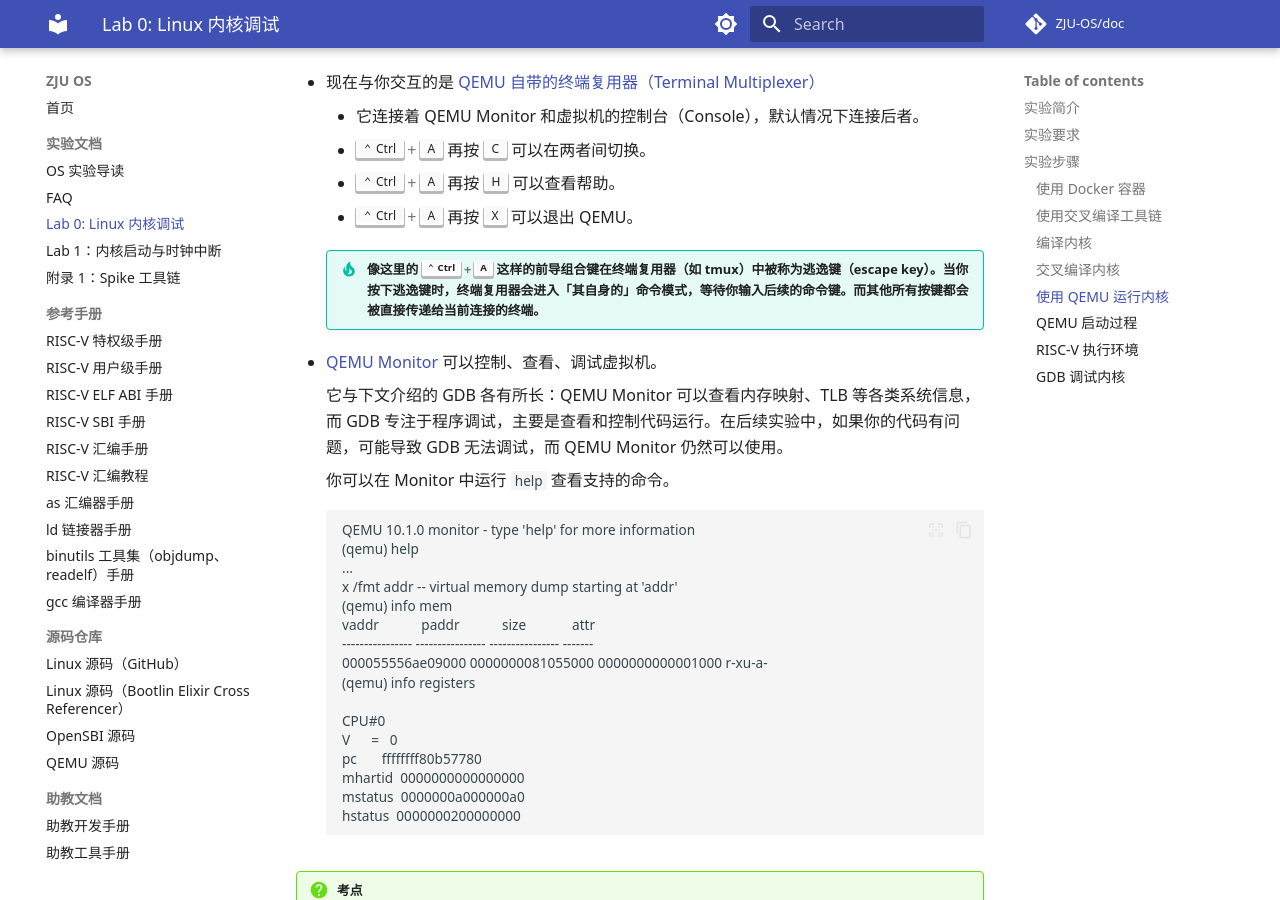
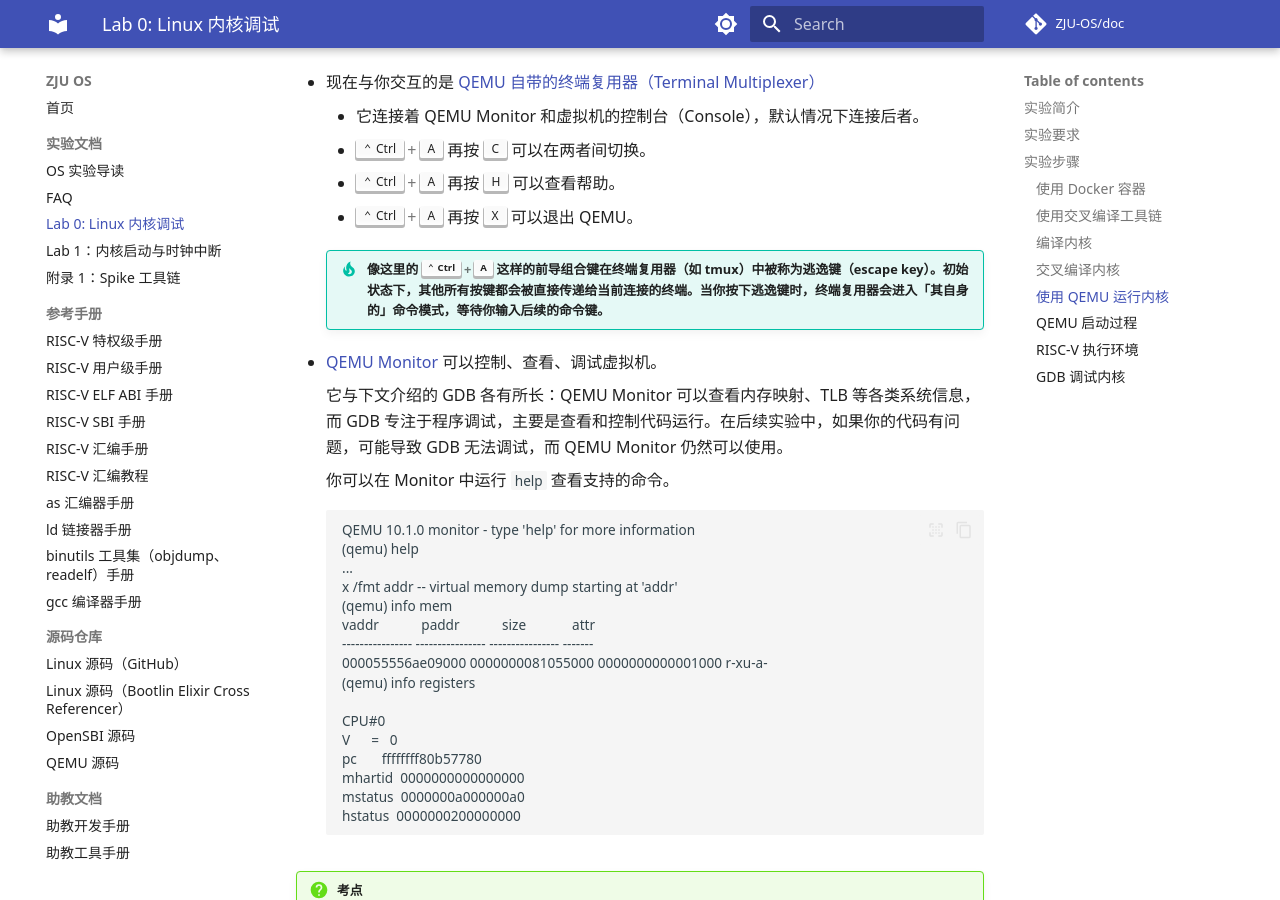
Before and after one commit to hharryz/zju-os-doc, an MkDocs documentation site: the page built from docs/lab0.md, in a window 1280 px wide and 900 px high, scrolled down 5232 px. Built offline with MkDocs 1.6.1 and Material for MkDocs 9.7.7, drawn with Linux system fonts in a browser that asks for light colours; comment, search, counter and statistics services are not loaded; part of the change alters nothing that is shown.

Commit message:
lab0: minor fix

```diff
--- a/docs/lab0.md
+++ b/docs/lab0.md
@@ -53,7 +53,7 @@
 
         如果没有弹窗，则 ++ctrl+shift+p++，输入 `reopen` 找到 `Dev Containers: Reopen in Container` 选项，选择它
 
-        !!! tips
+        !!! tip
 
             VSCode 是从当前打开的文件夹找 `.devcontainer` 的，所以请确保 VSCode 当前打开了实验仓库的根目录。
 
@@ -61,7 +61,7 @@
 
     - VSCode 将重载窗口，启动并连接到容器，自动完成插件安装等配置步骤
 
-        !!! tips
+        !!! tip
 
             实验镜像比较大（约 10G），你可以结合自己的网速评估一下需要的拉取时间，耐心等待。
 
@@ -236,7 +236,7 @@ index.html           100% |********************************|  2381  0:00:00 ETA
     - ++ctrl+a++ 再按 ++h++ 可以查看帮助。
     - ++ctrl+a++ 再按 ++x++ 可以退出 QEMU。
 
-    !!! tip "像这里的 ++ctrl+a++ 这样的前导组合键在终端复用器（如 tmux）中被称为逃逸键（escape key）。当你按下逃逸键时，终端复用器会进入「其自身的」命令模式，等待你输入后续的命令键。而其他所有按键都会被直接传递给当前连接的终端。"
+    !!! tip "像这里的 ++ctrl+a++ 这样的前导组合键在终端复用器（如 tmux）中被称为逃逸键（escape key）。初始状态下，其他所有按键都会被直接传递给当前连接的终端。当你按下逃逸键时，终端复用器会进入「其自身的」命令模式，等待你输入后续的命令键。"
 
 - [QEMU Monitor](https://qemu-project.gitlab.io/qemu/system/monitor.html) 可以控制、查看、调试虚拟机。
 
```
